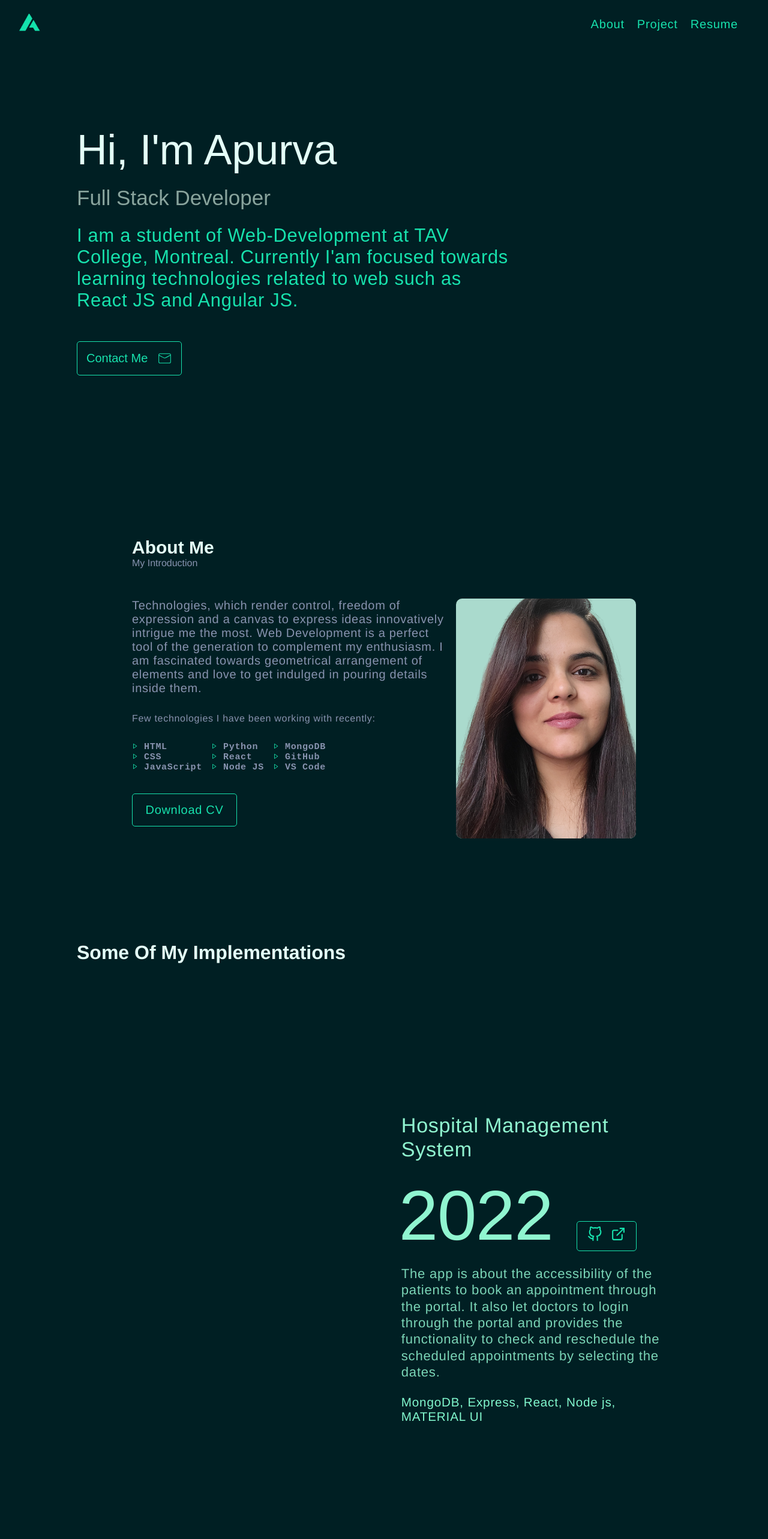
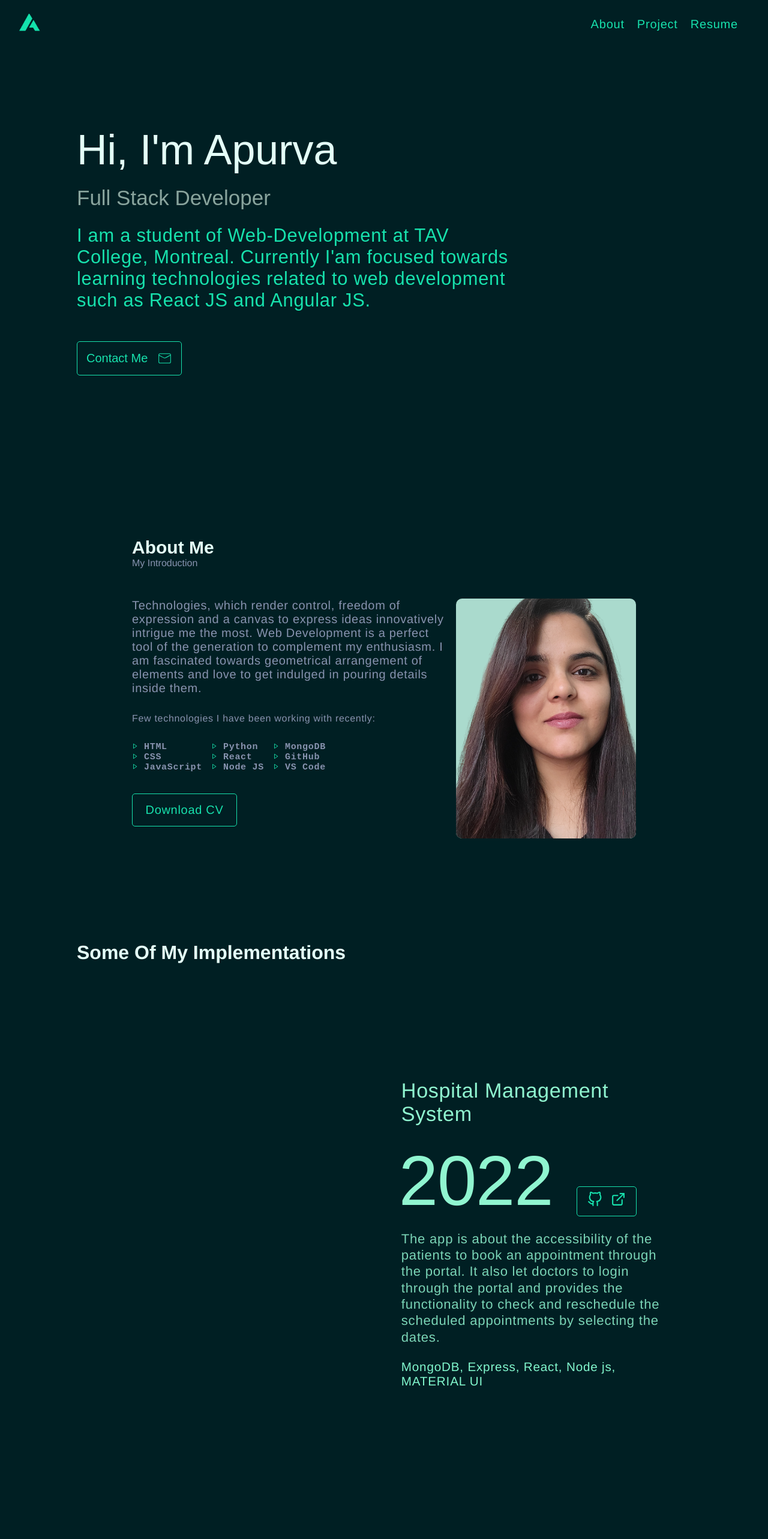
Before and after one commit to Persistent-A/apurva-portfolio, a React (Create React App) app: page / in a window 1280 px wide. Shown: the top 2566 px of the page at 60% size. Built offline with nearby package versions, Linux system fonts and the light colour scheme.

Commit message:
Current work focus description typo correction

```diff
--- a/src/components/Main.js
+++ b/src/components/Main.js
@@ -6,7 +6,7 @@ const Main = () => {
         <div>Hi, I'm Apurva</div>
         <div>Full Stack Developer</div>
         <div>I am a student of Web-Development at TAV College, Montreal.
-            Currently I'am focused towards learning technologies related to web such as React JS and Angular JS.
+            Currently I'am focused towards learning technologies related to web development such as React JS and Angular JS.
         </div>
         <div>
           <a href="mailto:apurva.mili@gmail.com">Contact Me <CiMail className="mail-icon"/></a>
--- a/src/index.css
+++ b/src/index.css
@@ -333,7 +333,7 @@ a {
 .project-description > div {
   display: flex;
   flex-direction: column;
-  /* justify-content: center; */
+  justify-content: center;
 }
 
 .project-description div div:nth-of-type(1), .project-description div div:nth-of-type(2), .project-description div div:nth-of-type(4) {
@@ -447,7 +447,7 @@ a {
 /* DESKTOP VIEW */
 @media only screen and (min-width: 601px) {
   .project-description > div {
-    margin: 200px 0;
+    height: 100vh;
   }
 }
 
```
